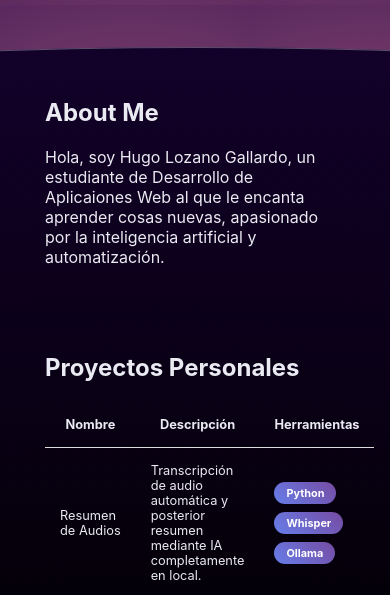
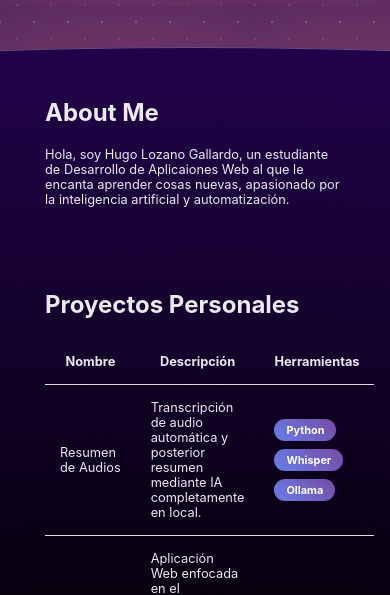
Before and after one commit to 22wito/Porfolio, a plain HTML site: page index.html in a window 390 px wide. Shown: the part 250-845 px from the top of the page. Drawn offline with Linux system fonts and the light colour scheme.

Commit message:
Pequeño cambio de colores y ajustes finales para la primera entrega

```diff
--- a/html.html
+++ b/index.html
@@ -4,7 +4,7 @@
     <meta charset="UTF-8">
     <meta name="viewport" content="width=device-width, initial-scale=1.0">
     <title>Document</title>
-    <link rel = "stylesheet" href="css.css">
+    <link rel = "stylesheet" href="styles.css">
     <link rel="icon" href="img/logo.jpg">
 </head>
 <body>
@@ -26,10 +26,8 @@
         <h1 class= "SD">Software Developer</h1>
     </div>
 
-    <div class = "corte">
+
         <div class = "circulo_abajo">
-
-
         </div>
 
         <main>
@@ -117,7 +115,7 @@
             </section>
         </main>
 
-    </div>
+
         <footer>
             <p>&copy; 2025 Hugo Lozano Gallardo. Todos los derechos reservados.</p>
         </footer>
--- a/css.css
+++ b/styles.css
@@ -4,10 +4,10 @@ body {
   max-height: 2000px;
   margin: 0;
   background-color: #351051;
-  background-image: radial-gradient(#9b52fc 0.7px, transparent 0.7px),
-                    radial-gradient(#9b52fc 0.7px, #351051 0.7px);
-  background-size: 28px 28px;
-  background-position: 0 0, 14px 14px;
+  background-image: radial-gradient(#5e5e5e65 .8px, transparent .8px),
+                    radial-gradient(#afafaf57 .8px, #351051 .8px);
+  background-size: 34px 34px;
+  background-position: 0 0, 17px 17px;
   font-family: Inter, system-ui, -apple-system, "Segoe UI", Roboto, "Helvetica Neue", Arial;
   color: #eaeaf2;
   overflow-x: hidden;
@@ -15,7 +15,11 @@ body {
 
 }
 
-
+/* background-color: #e5e5f7;
+opacity: 0.8;
+background-image:  radial-gradient(#444cf7 0.8500000000000001px, transparent 0.8500000000000001px), radial-gradient(#444cf7 0.8500000000000001px, #e5e5f7 0.8500000000000001px);
+background-size: 34px 34px;
+background-position: 0 0,17px 17px; */
 .header{
 
   width: 100%;
@@ -85,7 +89,7 @@ nav ul li a{
   width: 3000px;
   height: 3000px;
   border-radius: 50%;
-  background: radial-gradient(#000000 20%, #1e0144 100%);
+  background: radial-gradient(#000000 40%, #37047a 100%);
   box-shadow: 0 4px 1500px rgba(255, 154, 158, .8);
   border: 1px solid rgba(255, 255, 255, 0.3);
   position: absolute;
@@ -99,7 +103,7 @@ nav ul li a{
   width: 5000px;
   min-height: 1600px;
   border-radius: 50% 50%;
-  background: radial-gradient(#000000 25%, #1e0144 100%);
+  background: radial-gradient(#000000 25%, #37047a 100%);
   box-shadow: 0 4px 1500px rgba(255, 154, 158, .8);
   border: 1px solid rgba(255, 255, 255, 0.3);
   position: absolute;
@@ -108,16 +112,6 @@ nav ul li a{
   transform: translatex(-50%);
   z-index: -10;
 }
-
-/* .corte{
-  position: relative;
-  z-index: 2;
-  padding-top: 380px ;
-  overflow: hidden;
-  top:-350px;
-} */
-
-
 
 main{
   width: 100%;
@@ -229,7 +223,26 @@ button{
 
 
 
+@media (max-width: 800px) {
+  nav {
+    width: 400px;
+    padding: 0 20px;
+  }
+  nav ul{
+    gap: 20px;
+  }
+  .SD{
 
+    font-size: 300%;
+  }
+  section{
+    width: 600px
+  }
+  .circulo_abajo{
+    min-height: 1800px;
+  }
+
+}
 @media (max-width: 600px) {
   nav {
     width: 300px;
@@ -254,6 +267,9 @@ button{
 }
 
 @media (max-width: 400px) {
+  p{
+    font-size: 80%;
+  }
   nav {
     width: 250px;
     height:60px;
@@ -270,7 +286,7 @@ button{
     font-size: 150%;
   }
   .circulo_abajo{
-    min-height: 2150px;
+    min-height: 2100px;
   }
   td, th{
     font-size: 80%;
```
